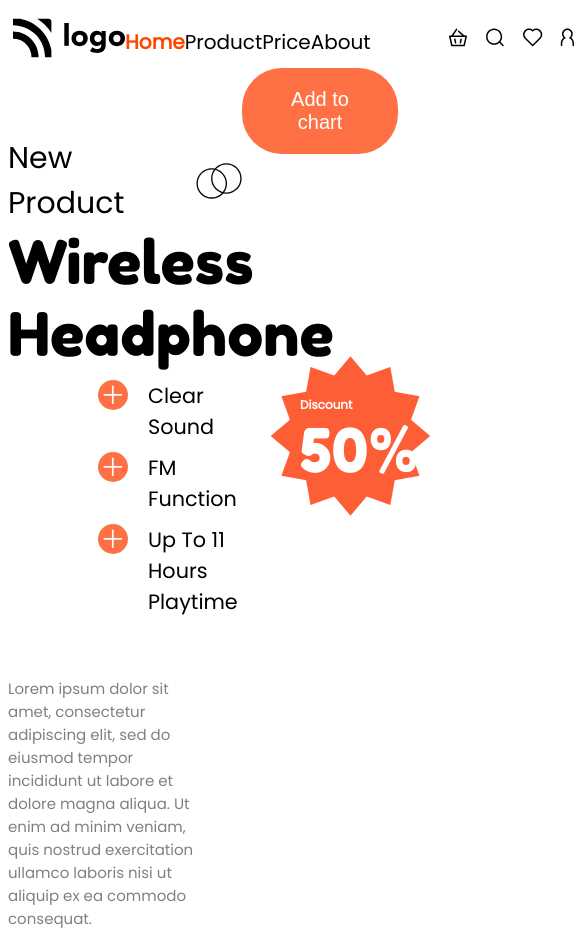
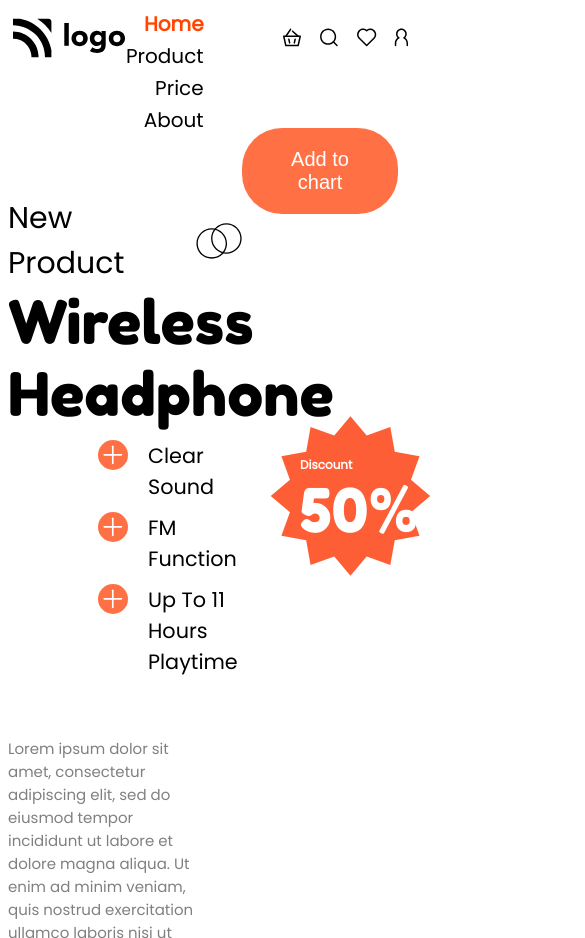
Before and after one commit to aakashkilhor/headphone, a plain HTML site: page index.html in a window 390 px wide. Shown: the top 938 px of the page, 585 px wide, since content can reach past the window. Drawn offline with Linux system fonts and the light colour scheme.

Commit message:
responsiveness fixed

```diff
--- a/css/index.css
+++ b/css/index.css
@@ -6,7 +6,7 @@ body{
 nav{
     display: flex;
     justify-content: space-between;
-    height: 8vh;
+    /* height: 8vh; */
     margin-bottom: 0px;
     margin-top: 0px;
 }
@@ -23,6 +23,7 @@ body nav img{
 }
 .nav-item{
     font-family: poppins;
+    margin: 10px;
     font-size: 20px;
     font-weight:400;
 }
@@ -70,6 +71,7 @@ h3 img{
     margin-top: 0px;
     font-size: 25px;
     margin-left: 90px;
+    z-index: 1;
 }
 .sub-headline{
     display: flex;
@@ -177,3 +179,15 @@ h3 img{
 .black-dot{
     background-color: black;
 }
+
+@media (max-width: 720px) {
+    .nav-items {
+        display: flex;
+        flex-direction: column;
+        align-items: flex-end;
+      }
+    .nav-item{
+        margin: 1px;
+    }
+
+  }
```
Also changed, not shown: 2 other files.
